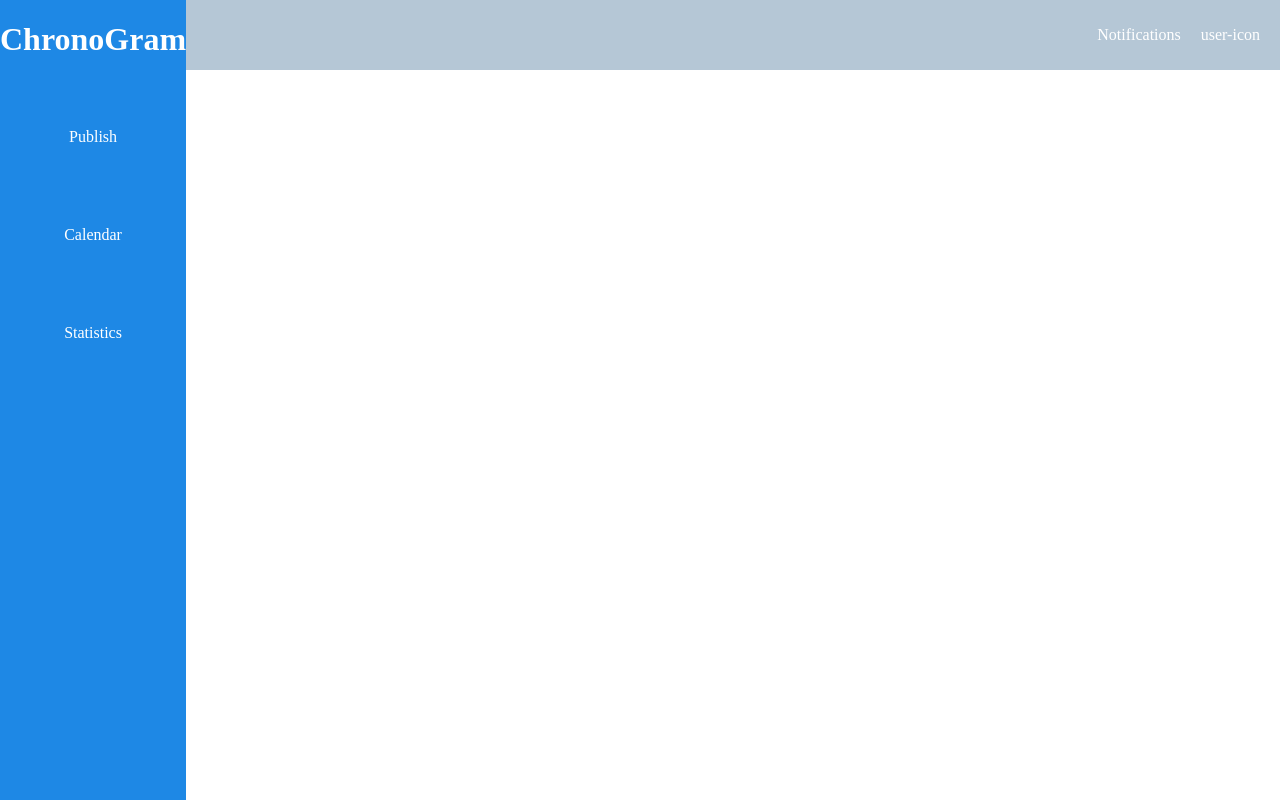
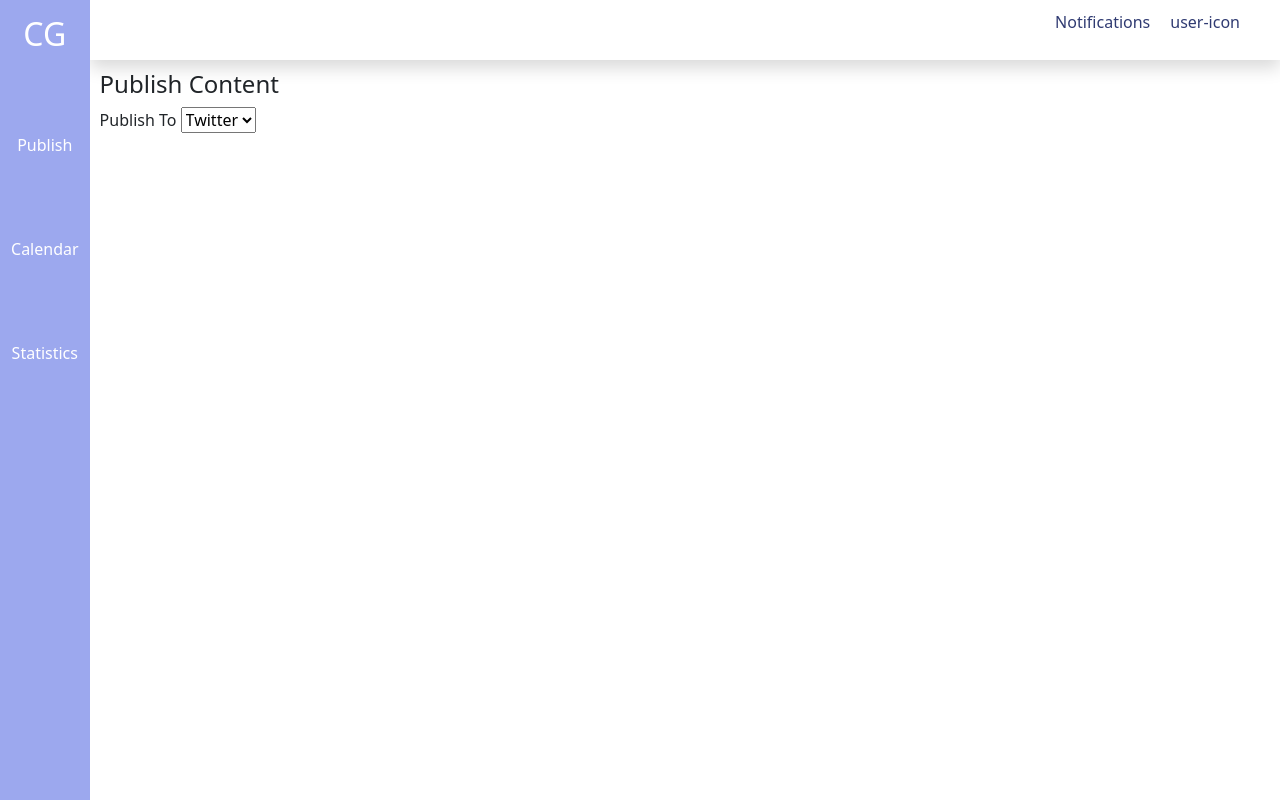
Before and after one commit to Ennyola/sm-scheduler, a Django app: page / in a window 1280 px wide. Run offline with Django 4.2, Linux system fonts and the light colour scheme; parts of the project's set-up code (start-up, migrations or seed data) failed here and were passed over.

Commit message:
more styling on the header and sidebar. Publish content page created

```diff
--- /dev/null
+++ b/scheduler/templates/scheduler/publish.html
@@ -0,0 +1,16 @@
+{% extends "base.html" %}
+
+{% block content %}
+    <div class="main-content publish">
+        <h4>Publish Content</h4>
+        <div>
+            Publish To
+            <select name="" id="">
+                <option value="">Twitter</option>
+            </select>
+        </div>
+
+
+
+    </div>
+{% endblock  %}
--- a/scheduler/views.py
+++ b/scheduler/views.py
@@ -4,4 +4,4 @@ from django.http import HttpResponse
 
 # Create your views here.
 def index(request):
-    return render(request, "scheduler/index.html")
+    return render(request, "scheduler/publish.html")
--- a/static/css/main.css
+++ b/static/css/main.css
@@ -1,17 +1,20 @@
 body{
     margin:0;
+    display: flex;
+  flex-direction: column;
+  height: 100%;
 }
 
 .header{
     position: fixed;
     top: 0;
     width: 93%;
-    background-color: #b5c7d6;
-    color: white;
+    background-color: white;
+    color: #303b72;
     margin-left: 7%;
     padding: 10px;
-    box-shadow: #b5c7d6;
 }
+
 .header-links{
     list-style-type: none;
     display: flex;
@@ -27,13 +30,20 @@ body{
 }
 
 .sidebar{
-    float: left;
+    position: fixed;
+    z-index: 1;
+    top: 0;
+    left: 0;
     min-width: 7%;
-    background-color: #1E88E5;
+    background-color: #9ca8ee;
     color: white;
-    z-index: 1;
-    position: relative;
     height: 100vh;
+    padding: 5px;
+
+}
+.sidebar h2{
+    padding: 10px;
+    text-align: center;
 }
 
 .sidebar-links{
@@ -59,3 +69,9 @@ body{
 .sidebar-links a:hover{
     border-right: 4px solid#FF9800;
 }
+
+.main-content{
+    margin-left: 7%;
+    margin-top: 60px;
+    padding: 10px;
+}
--- a/templates/_header.html
+++ b/templates/_header.html
@@ -1,4 +1,4 @@
-<header class="header">
+<header class="header shadow">
     <ul class="header-links">
         <li>Notifications</li>
         <li>user-icon</li>
--- a/templates/_sidebar.html
+++ b/templates/_sidebar.html
@@ -1,5 +1,5 @@
 <div class="sidebar">
-    <h1>ChronoGram</h1>
+    <h2>CG</h2>
     <ul class ="sidebar-links">
         <li><a href="">Publish</a></li>
         <li><a href="">Calendar</a></li>
--- a/templates/base.html
+++ b/templates/base.html
@@ -5,6 +5,7 @@
     <meta charset="UTF-8">
     <meta http-equiv="X-UA-Compatible" content="IE=edge">
     <meta name="viewport" content="width=device-width, initial-scale=1.0">
+    <link href="https://cdn.jsdelivr.net/npm/bootstrap@5.3.0/dist/css/bootstrap.min.css" rel="stylesheet" integrity="sha384-9ndCyUaIbzAi2FUVXJi0CjmCapSmO7SnpJef0486qhLnuZ2cdeRhO02iuK6FUUVM" crossorigin="anonymous">
     <link rel="stylesheet" href="{% static 'css/main.css' %}">
     {% block title %}
         <title>ChronoGram</title>
@@ -14,5 +15,8 @@
     {% include "_header.html" %}
     {% include "_sidebar.html" %}
     {% block content %}{% endblock  %}
+    <script src="https://cdn.jsdelivr.net/npm/bootstrap@5.3.0/dist/js/bootstrap.bundle.min.js" integrity="sha384-geWF76RCwLtnZ8qwWowPQNguL3RmwHVBC9FhGdlKrxdiJJigb/j/68SIy3Te4Bkz" crossorigin="anonymous"></script>
+    <script src="https://cdn.jsdelivr.net/npm/@popperjs/core@2.11.8/dist/umd/popper.min.js" integrity="sha384-I7E8VVD/ismYTF4hNIPjVp/Zjvgyol6VFvRkX/vR+Vc4jQkC+hVqc2pM8ODewa9r" crossorigin="anonymous"></script>
+    <script src="https://cdn.jsdelivr.net/npm/bootstrap@5.3.0/dist/js/bootstrap.min.js" integrity="sha384-fbbOQedDUMZZ5KreZpsbe1LCZPVmfTnH7ois6mU1QK+m14rQ1l2bGBq41eYeM/fS" crossorigin="anonymous"></script>
 </body>
 </html>
```
